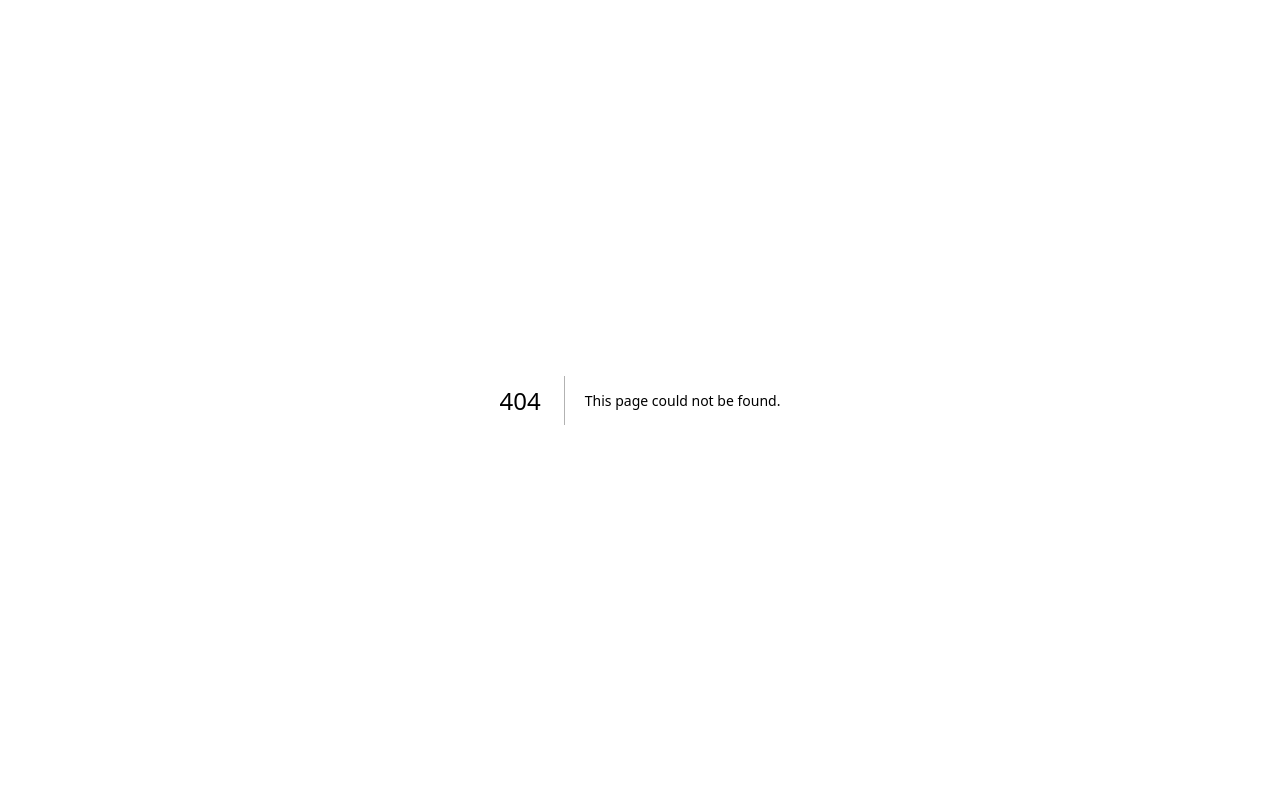
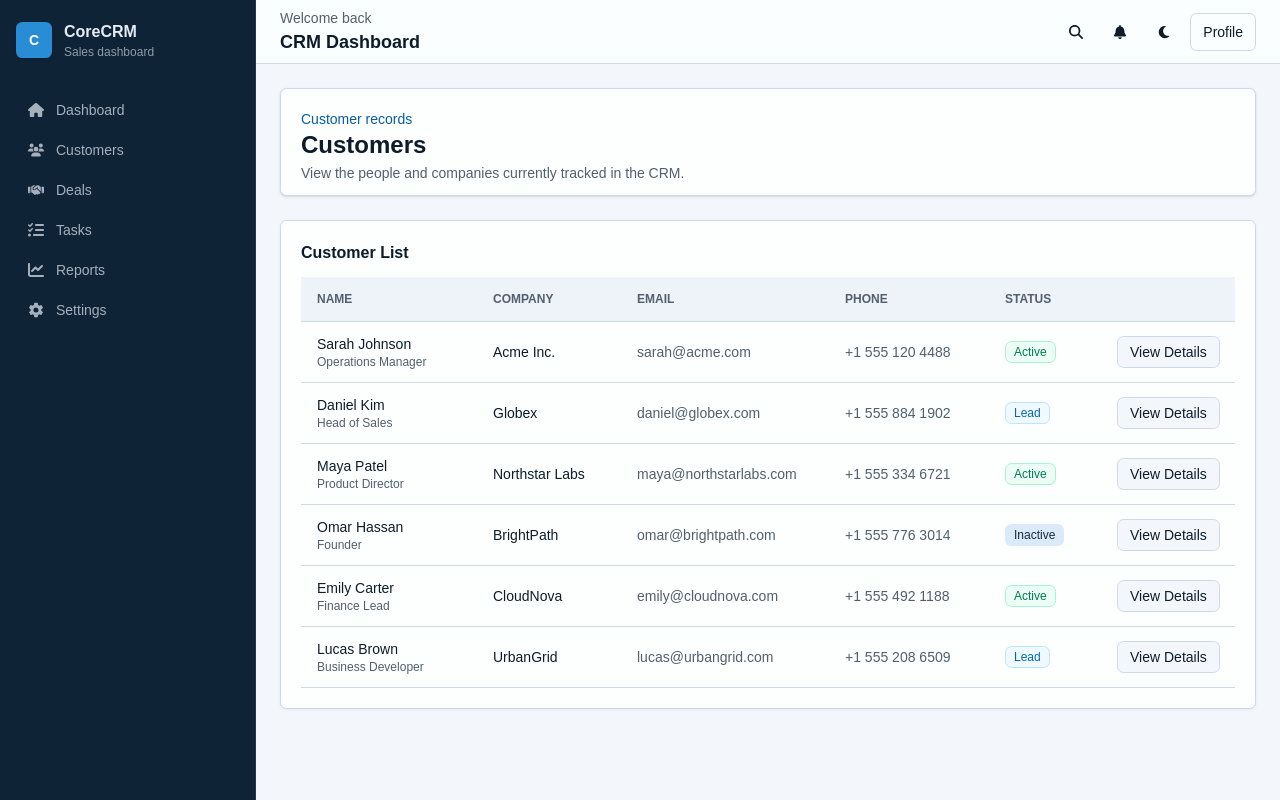
Before and after one commit to Alilool/CRM-System, a Next.js app: page /customers in a window 1280 px wide. Before the commit this address had no page. Built offline with nearby package versions, Linux system fonts and the light colour scheme.

Commit message:
feat: add CustomersPage component with customer list and details view

```diff
--- /dev/null
+++ b/app/(dashboard)/customers/page.tsx
@@ -0,0 +1,145 @@
+import Link from "next/link";
+
+import { Badge } from "@/components/ui/badge";
+import { Card, CardContent, CardHeader, CardTitle } from "@/components/ui/card";
+import {
+  Table,
+  TableBody,
+  TableCell,
+  TableHead,
+  TableHeader,
+  TableRow,
+} from "@/components/ui/table";
+import { customers } from "@/data/customers";
+import type { CustomerStatus } from "@/types/customer";
+
+function getStatusVariant(status: CustomerStatus) {
+  if (status === "Active") {
+    return "success";
+  }
+
+  if (status === "Lead") {
+    return "info";
+  }
+
+  return "secondary";
+}
+
+export default function CustomersPage() {
+  return (
+    <div className="space-y-6">
+      <div className="flex flex-col gap-2 rounded-md border border-border bg-card p-5 pb-3 shadow-sm sm:flex-row sm:items-end sm:justify-between">
+        <div>
+          <p className="text-sm font-medium text-primary">Customer records</p>
+          <h2 className="text-2xl font-semibold">Customers</h2>
+          <p className="max-w-md text-sm mt-0.5 text-muted-foreground">
+            View the people and companies currently tracked in the CRM.
+          </p>
+        </div>
+      </div>
+
+      <Card>
+        <CardHeader>
+          <CardTitle>Customer List</CardTitle>
+        </CardHeader>
+        <CardContent>
+          <div className="space-y-3 sm:hidden">
+            {customers.map((customer) => (
+              <div
+                key={customer.id}
+                className="rounded-md border border-border bg-muted/30 p-4"
+              >
+                <div className="mb-3 flex items-start justify-between gap-3">
+                  <div>
+                    <p className="font-medium">{customer.name}</p>
+                    <p className="text-sm text-muted-foreground">
+                      {customer.jobTitle}
+                    </p>
+                  </div>
+                  <Badge variant={getStatusVariant(customer.status)}>
+                    {customer.status}
+                  </Badge>
+                </div>
+
+                <div className="space-y-2 text-sm">
+                  <div className="flex justify-between gap-4">
+                    <span className="text-muted-foreground">Company</span>
+                    <span className="text-right">{customer.company}</span>
+                  </div>
+                  <div className="flex justify-between gap-4">
+                    <span className="text-muted-foreground">Email</span>
+                    <span className="text-right">{customer.email}</span>
+                  </div>
+                  <div className="flex justify-between gap-4">
+                    <span className="text-muted-foreground">Phone</span>
+                    <span className="text-right">{customer.phone}</span>
+                  </div>
+                </div>
+
+                <Link
+                  href={`/customers/${customer.id}`}
+                  className="mt-4 inline-flex h-8 w-full items-center justify-center rounded-md border border-border bg-background px-3 text-sm font-medium transition-colors hover:bg-muted"
+                >
+                  View Details
+                </Link>
+              </div>
+            ))}
+          </div>
+
+          <div className="hidden sm:block">
+            <Table>
+              <TableHeader>
+                <TableRow>
+                  <TableHead className="min-w-44">Name</TableHead>
+                  <TableHead className="min-w-36">Company</TableHead>
+                  <TableHead className="min-w-52">Email</TableHead>
+                  <TableHead className="min-w-40">Phone</TableHead>
+                  <TableHead className="min-w-28">Status</TableHead>
+                  <TableHead className=""></TableHead>
+                </TableRow>
+              </TableHeader>
+              <TableBody>
+                {customers.map((customer) => (
+                  <TableRow key={customer.id}>
+                    <TableCell className="min-w-44">
+                      <div>
+                        <p className="whitespace-nowrap font-medium">
+                          {customer.name}
+                        </p>
+                        <p className="whitespace-nowrap text-xs text-muted-foreground">
+                          {customer.jobTitle}
+                        </p>
+                      </div>
+                    </TableCell>
+                    <TableCell className="min-w-36 whitespace-nowrap">
+                      {customer.company}
+                    </TableCell>
+                    <TableCell className="min-w-52 whitespace-nowrap text-muted-foreground">
+                      {customer.email}
+                    </TableCell>
+                    <TableCell className="min-w-40 whitespace-nowrap text-muted-foreground">
+                      {customer.phone}
+                    </TableCell>
+                    <TableCell className="min-w-28">
+                      <Badge variant={getStatusVariant(customer.status)}>
+                        {customer.status}
+                      </Badge>
+                    </TableCell>
+                    <TableCell className="min-w-32">
+                      <Link
+                        href={`/customers/${customer.id}`}
+                        className="inline-flex items-center h-8 whitespace-nowrap rounded-md border border-border bg-background px-3 text-sm font-medium transition-colors hover:bg-muted"
+                      >
+                        View Details
+                      </Link>
+                    </TableCell>
+                  </TableRow>
+                ))}
+              </TableBody>
+            </Table>
+          </div>
+        </CardContent>
+      </Card>
+    </div>
+  );
+}
--- /dev/null
+++ b/components/ui/table.tsx
@@ -0,0 +1,55 @@
+import {
+  type HTMLAttributes,
+  type TableHTMLAttributes,
+  type TdHTMLAttributes,
+  type ThHTMLAttributes,
+} from "react";
+
+type TableProps = TableHTMLAttributes<HTMLTableElement>;
+type TableSectionProps = HTMLAttributes<HTMLTableSectionElement>;
+type TableRowProps = HTMLAttributes<HTMLTableRowElement>;
+type TableHeadProps = ThHTMLAttributes<HTMLTableCellElement>;
+type TableCellProps = TdHTMLAttributes<HTMLTableCellElement>;
+
+function Table({ className = "", ...props }: TableProps) {
+  return (
+    <div className="w-full overflow-x-auto">
+      <table
+        className={`w-full caption-bottom text-left text-sm ${className}`}
+        {...props}
+      />
+    </div>
+  );
+}
+
+function TableHeader({ className = "", ...props }: TableSectionProps) {
+  return <thead className={`bg-muted/60 ${className}`} {...props} />;
+}
+
+function TableBody({ className = "", ...props }: TableSectionProps) {
+  return <tbody className={className} {...props} />;
+}
+
+function TableRow({ className = "", ...props }: TableRowProps) {
+  return (
+    <tr
+      className={`border-b border-border transition-colors hover:bg-muted/50 ${className}`}
+      {...props}
+    />
+  );
+}
+
+function TableHead({ className = "", ...props }: TableHeadProps) {
+  return (
+    <th
+      className={`h-11 px-4 text-xs font-semibold uppercase text-muted-foreground ${className}`}
+      {...props}
+    />
+  );
+}
+
+function TableCell({ className = "", ...props }: TableCellProps) {
+  return <td className={`px-4 py-3 align-middle ${className}`} {...props} />;
+}
+
+export { Table, TableHeader, TableBody, TableRow, TableHead, TableCell };
```
